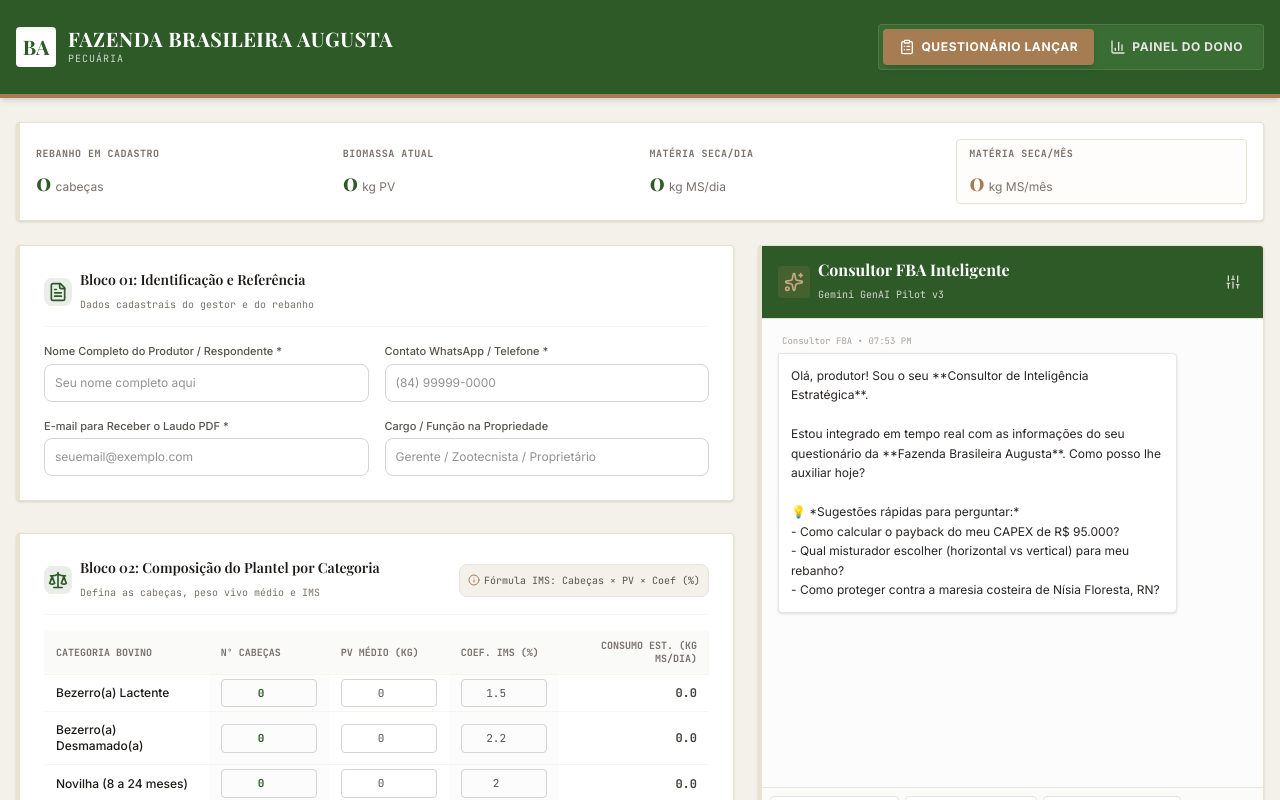
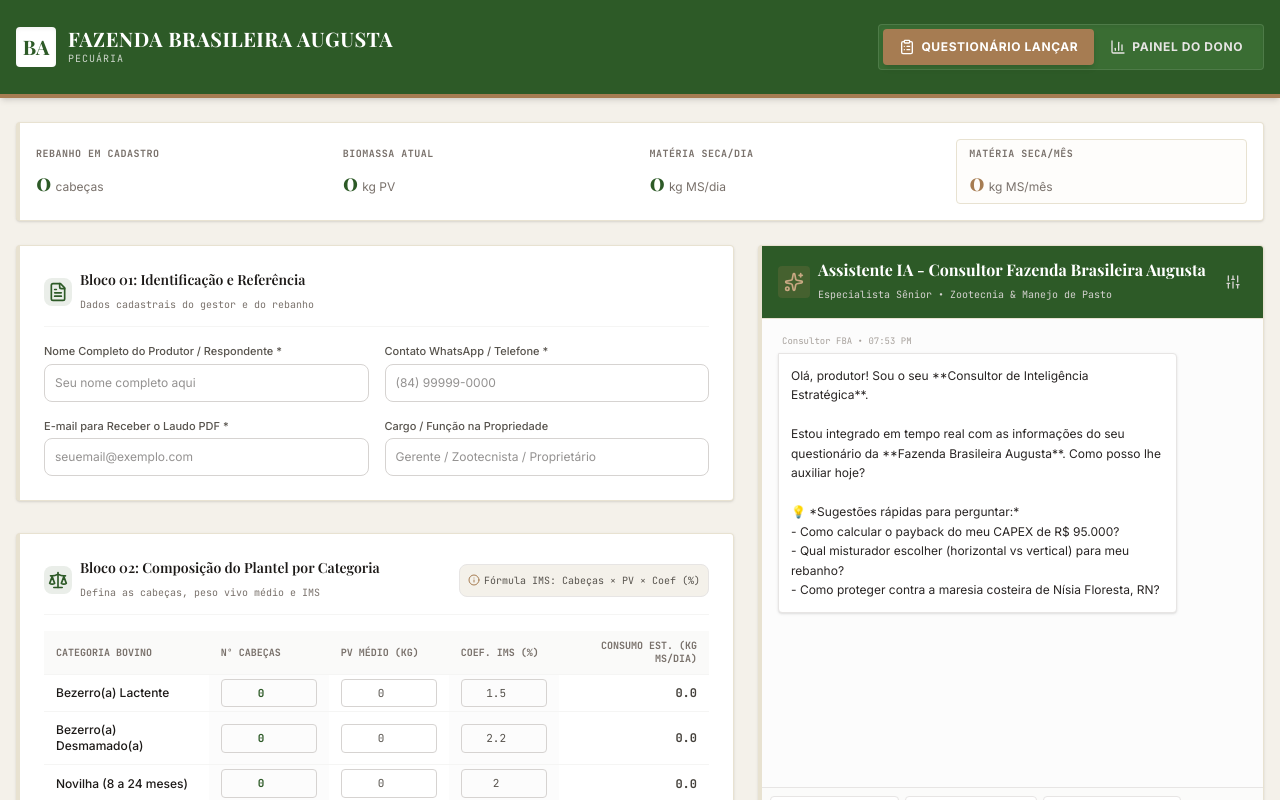
Before and after one commit to yammayammay/FAZENDA---BRASILEIRA-AUGUSTA, a React (Vite) app: page / in a window 1280 px wide. Shown: the top 800 px of the page. Built offline with nearby package versions, Linux system fonts and the light colour scheme; no server answers; a web font is replaced by a local one.

Commit message:
Add files via upload

```diff
--- a/src/components/ChatAssistant.tsx
+++ b/src/components/ChatAssistant.tsx
@@ -9,7 +9,7 @@ interface ChatAssistantProps {
 export default function ChatAssistant({ formState }: ChatAssistantProps) {
   const [messages, setMessages] = useState<ChatMessage[]>([]);
   const [inputText, setInputText] = useState("");
-  const [selectedModel, setSelectedModel] = useState("gemini-3.5-flash");
+  const [selectedModel, setSelectedModel] = useState("gemini-2.5-flash");
   const [thinkingLevel, setThinkingLevel] = useState<"low" | "high">("low");
   const [loading, setLoading] = useState(false);
   const [showConfig, setShowConfig] = useState(false);
@@ -112,8 +112,8 @@ Estou integrado em tempo real com as informações do seu questionário da **Faz
             <Sparkles className="w-5 h-5 text-accent-light" />
           </div>
           <div>
-            <h3 className="font-serif font-bold text-white text-base leading-tight">Consultor FBA Inteligente</h3>
-            <span className="text-[10px] text-stone-300 font-mono">Gemini GenAI Pilot v3</span>
+            <h3 className="font-serif font-bold text-white text-base leading-tight">Assistente IA - Consultor Fazenda Brasileira Augusta</h3>
+            <span className="text-[10px] text-stone-300 font-mono">Especialista Sênior • Zootecnia & Manejo de Pasto</span>
           </div>
         </div>
 
@@ -140,12 +140,12 @@ Estou integrado em tempo real com as informações do seu questionário da **Faz
                 onChange={(e) => setSelectedModel(e.target.value)}
                 className="w-full text-xs p-1.5 rounded-sm border border-stone-300 bg-white"
               >
-                <option value="gemini-3.5-flash">gemini-3.5-flash (Rápido)</option>
-                <option value="gemini-3.1-pro-preview">gemini-3.1-pro (Tático Pro)</option>
-                <option value="gemini-3.1-flash-lite">gemini-3.1-lite (Básico)</option>
+                <option value="gemini-2.5-flash">gemini-2.5-flash (Rápido)</option>
+                <option value="gemini-2.5-pro">gemini-2.5-pro (Tático Pro)</option>
+                <option value="gemini-2.0-flash">gemini-2.0-flash (Básico)</option>
               </select>
             </div>
-            {selectedModel === "gemini-3.1-pro-preview" && (
+            {selectedModel === "gemini-2.5-pro" && (
               <div>
                 <label className="block text-[10px] text-stone-500 font-mono mb-1">NÍVEL DE RACIOCÍNIO</label>
                 <select
```
